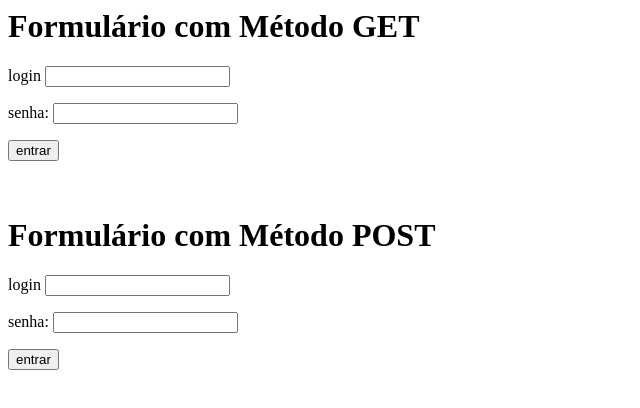
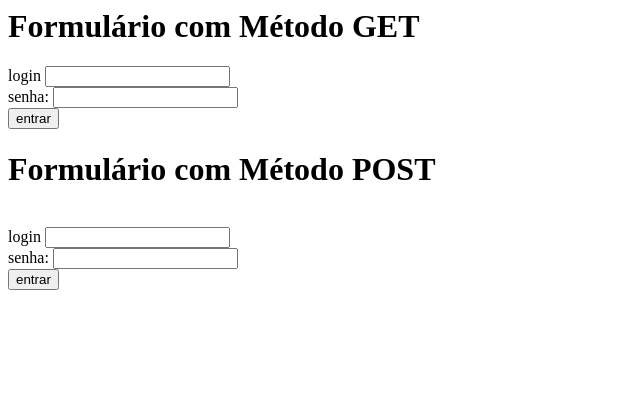
Before and after one commit to CEEMTI-BG-prof-Melissa/aula-05-13-05-lpw-nicolas-otho-schreder, a plain HTML site: page index.html in a window 1280 px wide. Shown: the whole page, without its empty margins (0-640 px from the left). Drawn offline with Linux system fonts and the light colour scheme.

Commit message:
Update index.html

```diff
--- a/index.html
+++ b/index.html
@@ -5,22 +5,20 @@
 <body>
 <h1> Formulário com Método GET </h1>
 <form>
-  <p>
     login <input type="text">
-  </p>
-  <p>
+  <br>
      senha: <input type="password">
-  </p>
-  <p>
+  <br>
     <input type="button" value="entrar">
-  </p>
   <br>
+</form>
   <h1> Formulário com Método POST </h1>
 <form>
-  <p>
+  <br>
     login <input type="text">
-  </p>
-  <p>
+  <br>
      senha: <input type="password">
-    <p>
+  <br>
     <input type="button" value="entrar">
+</form>
+</body>
```
